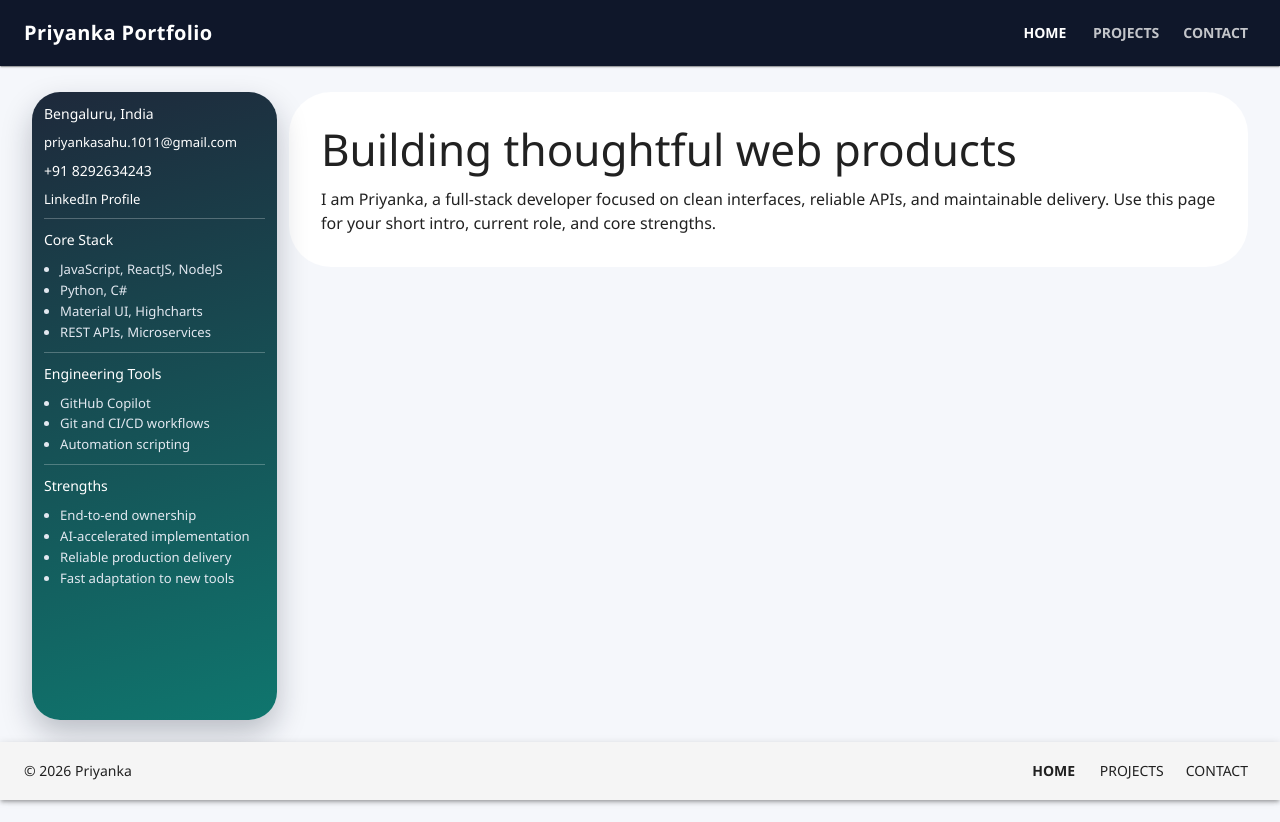
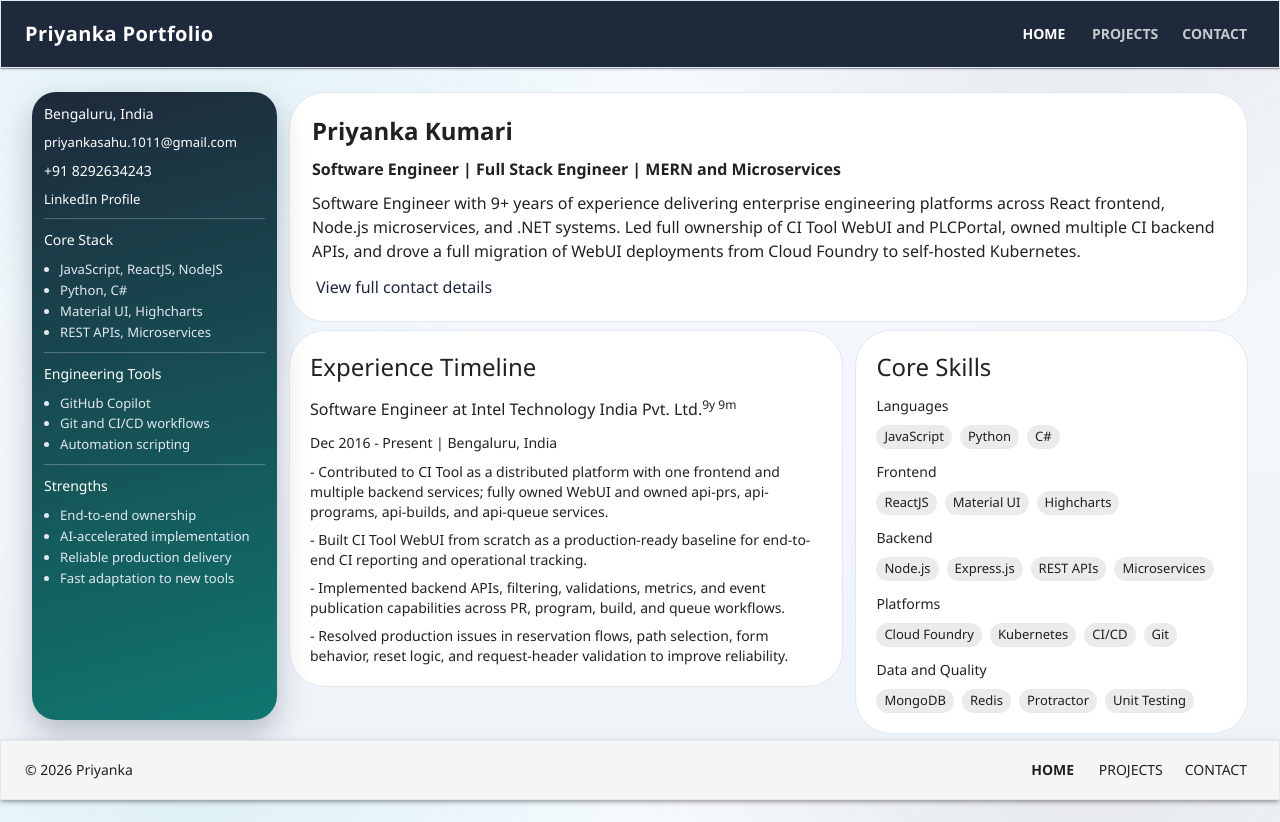
Before and after one commit to priyankak10/priyanka-portfolio, a React (Vite) app in the folder priyanka-portfolio/: page / in a window 1280 px wide. Built offline with nearby package versions, Linux system fonts and the light colour scheme.

Commit message:
fed data to componenets

```diff
--- a/priyanka-portfolio/src/App.jsx
+++ b/priyanka-portfolio/src/App.jsx
@@ -9,17 +9,40 @@ const appTheme = createTheme({
   palette: {
     mode: "light",
     primary: {
-      main: "#0f172a",
+      main: "#1e293b",
+    },
+    secondary: {
+      main: "#0ea5a5",
     },
     background: {
-      default: "#f5f7fb",
+      default: "#eef3f8",
+      paper: "#ffffff",
     },
   },
   shape: {
-    borderRadius: 14,
+    borderRadius: 12,
   },
   typography: {
     fontFamily: '"Poppins", "Segoe UI", sans-serif',
+  },
+  components: {
+    MuiCssBaseline: {
+      styleOverrides: {
+        body: {
+          backgroundColor: "#eef3f8",
+          backgroundImage:
+            "radial-gradient(circle at 15% -10%, rgba(14,165,165,0.12), transparent 36%), radial-gradient(circle at 85% -15%, rgba(30,41,59,0.1), transparent 34%), linear-gradient(180deg, #f8fbff 0%, #eef3f8 100%)",
+          backgroundAttachment: "fixed",
+        },
+      },
+    },
+    MuiPaper: {
+      styleOverrides: {
+        root: {
+          border: "1px solid #e2e8f0",
+        },
+      },
+    },
   },
 });
 
--- a/priyanka-portfolio/src/pages/ContactPage.jsx
+++ b/priyanka-portfolio/src/pages/ContactPage.jsx
@@ -1,16 +1,74 @@
-import { Paper, Stack, Typography } from "@mui/material";
+import { Link, Paper, Stack, Typography } from "@mui/material";
+import { portfolioData } from "../data/portfolioData";
 
 function ContactPage() {
+  const { personal, education, awardsAndCertifications } = portfolioData;
+
   return (
+    <Stack spacing={2}>
       <Paper elevation={0} sx={{ p: { xs: 2.5, sm: 4 }, borderRadius: 3 }}>
         <Stack spacing={1}>
           <Typography variant="h4">Let us connect</Typography>
           <Typography variant="body1" color="text.secondary">
-          Share your email, LinkedIn, and preferred timezone here so people can
-          reach out for collaboration, interviews, or project discussions.
+            Open to product engineering opportunities, technical collaboration,
+            and architecture-focused conversations.
+          </Typography>
+          <Typography variant="body2">
+            <strong>Email:</strong>{" "}
+            <Link href={`mailto:${personal.email}`} underline="hover">
+              {personal.email}
+            </Link>
+          </Typography>
+          <Typography variant="body2">
+            <strong>Phone:</strong> {personal.phone}
+          </Typography>
+          <Typography variant="body2">
+            <strong>LinkedIn:</strong>{" "}
+            <Link
+              href={personal.linkedin}
+              target="_blank"
+              rel="noreferrer"
+              underline="hover"
+            >
+              {personal.linkedin.replace("https://", "")}
+            </Link>
+          </Typography>
+          <Typography variant="body2" color="text.secondary">
+            <strong>Location:</strong> {personal.location}
           </Typography>
         </Stack>
       </Paper>
+
+      <Paper elevation={0} sx={{ p: { xs: 2.5, sm: 4 }, borderRadius: 3 }}>
+        <Stack spacing={1.5}>
+          <Typography variant="h5">Education</Typography>
+          {education.map((item) => (
+            <Stack key={`${item.degree}-${item.year}`} spacing={0.3}>
+              <Typography variant="subtitle1" fontWeight={600}>
+                {item.degree}
+              </Typography>
+              <Typography variant="body2" color="text.secondary">
+                {item.institute}
+              </Typography>
+              <Typography variant="body2" color="text.secondary">
+                {item.year} | {item.score}
+              </Typography>
+            </Stack>
+          ))}
+        </Stack>
+      </Paper>
+
+      <Paper elevation={0} sx={{ p: { xs: 2.5, sm: 4 }, borderRadius: 3 }}>
+        <Stack spacing={1.2}>
+          <Typography variant="h5">Awards and Certifications</Typography>
+          {awardsAndCertifications.map((item) => (
+            <Typography key={item} variant="body2" color="text.secondary">
+              - {item}
+            </Typography>
+          ))}
+        </Stack>
+      </Paper>
+    </Stack>
   );
 }
 
--- a/priyanka-portfolio/src/pages/HomePage.jsx
+++ b/priyanka-portfolio/src/pages/HomePage.jsx
@@ -1,22 +1,150 @@
-import { Paper, Stack, Typography } from "@mui/material";
+import {
+  Box,
+  Chip,
+  Divider,
+  Grid,
+  Link,
+  Paper,
+  Stack,
+  Typography,
+} from "@mui/material";
+import { getExperienceTimeline, portfolioData } from "../data/portfolioData";
 
 function HomePage() {
+  const { personal, summary, skills } = portfolioData;
+  const experienceTimeline = getExperienceTimeline();
+
+  const skillGroups = [
+    { label: "Languages", items: skills.languages },
+    { label: "Frontend", items: skills.frontend },
+    { label: "Backend", items: skills.backend },
+    { label: "Platforms", items: skills.platforms },
+    { label: "Data and Quality", items: skills.dataAndQuality },
+  ];
+
+  const chipWrapSx = {
+    display: "flex",
+    flexWrap: "wrap",
+    gap: 1,
+    alignItems: "flex-start",
+  };
+
+  const skillChipSx = {
+    maxWidth: "100%",
+    alignSelf: "flex-start",
+    "& .MuiChip-label": {
+      whiteSpace: "normal",
+      wordBreak: "keep-all",
+      overflowWrap: "normal",
+      lineHeight: 1.2,
+    },
+  };
+
   return (
-    <Paper elevation={0} sx={{ p: { xs: 2.5, sm: 4 }, borderRadius: 3 }}>
-      <Stack spacing={1.5}>
-        <Typography
-          variant="h3"
-          sx={{ fontSize: { xs: "2rem", sm: "2.75rem" } }}
-        >
-          Building thoughtful web products
-        </Typography>
-        <Typography variant="body1" color="text.secondary">
-          I am Priyanka, a full-stack developer focused on clean interfaces,
-          reliable APIs, and maintainable delivery. Use this page for your short
-          intro, current role, and core strengths.
-        </Typography>
-      </Stack>
-    </Paper>
+    <Stack spacing={1}>
+      <Paper elevation={0} sx={{ p: { xs: 2, sm: 2.75 }, borderRadius: 3 }}>
+        <Stack spacing={1}>
+          <Typography variant="h5">
+            <strong>{personal.name}</strong>
+          </Typography>
+          <Typography variant="subtitle1" color="text.secondary">
+            <strong>{personal.title}</strong>
+          </Typography>
+          <Typography variant="body1" color="text.secondary">
+            {summary}
+          </Typography>
+
+          <Stack
+            direction="row"
+            spacing={1}
+            useFlexGap
+            flexWrap="wrap"
+            sx={{ pt: 0.5 }}
+          >
+            <Link
+              href="/contact"
+              underline="hover"
+              sx={{ alignSelf: "center", ml: 0.5 }}
+            >
+              View full contact details
+            </Link>
+          </Stack>
+        </Stack>
+      </Paper>
+
+      <Grid container spacing={1.5}>
+        <Grid size={{ xs: 12, md: 7 }}>
+          <Paper elevation={0} sx={{ p: { xs: 2, sm: 2.5 }, borderRadius: 3 }}>
+            <Stack spacing={1.5}>
+              <Typography variant="h5">Experience Timeline</Typography>
+              {experienceTimeline.map((role, index) => (
+                <Stack key={`${role.company}-${role.startDate}`} spacing={1.2}>
+                  <Stack
+                    direction={{ xs: "column", sm: "row" }}
+                    justifyContent="space-between"
+                    alignItems={{ xs: "flex-start", sm: "center" }}
+                    gap={0.75}
+                  >
+                    <Typography variant="subtitle1" fontWeight={600}>
+                      {role.role} at {role.company}
+                    </Typography>
+                    <Typography variant="caption" color="text.secondary">
+                      {role.durationLabel}
+                    </Typography>
+                  </Stack>
+                  <Typography variant="body2" color="text.secondary">
+                    {role.dateRangeLabel} | {role.location}
+                  </Typography>
+                  <Stack spacing={1}>
+                    {role.highlights.map((point) => (
+                      <Typography
+                        key={point}
+                        variant="body2"
+                        color="text.secondary"
+                      >
+                        - {point}
+                      </Typography>
+                    ))}
+                  </Stack>
+                  {index < experienceTimeline.length - 1 && <Divider />}
+                </Stack>
+              ))}
+              {experienceTimeline.length === 0 && (
+                <Typography variant="body2" color="text.secondary">
+                  Add experience records in portfolioData.js to populate
+                  timeline.
+                </Typography>
+              )}
+            </Stack>
+          </Paper>
+        </Grid>
+
+        <Grid size={{ xs: 12, md: 5 }}>
+          <Paper elevation={0} sx={{ p: { xs: 2, sm: 2.5 }, borderRadius: 3 }}>
+            <Stack spacing={1.5}>
+              <Typography variant="h5">Core Skills</Typography>
+              {skillGroups.map((group) => (
+                <Stack key={group.label} spacing={1}>
+                  <Typography variant="subtitle2" color="text.secondary">
+                    {group.label}
+                  </Typography>
+                  <Box sx={chipWrapSx}>
+                    {group.items.map((item) => (
+                      <Chip
+                        key={item}
+                        label={item}
+                        size="small"
+                        sx={skillChipSx}
+                      />
+                    ))}
+                  </Box>
+                </Stack>
+              ))}
+            </Stack>
+          </Paper>
+        </Grid>
+      </Grid>
+    </Stack>
   );
 }
 
--- a/priyanka-portfolio/src/pages/ProjectsPage.jsx
+++ b/priyanka-portfolio/src/pages/ProjectsPage.jsx
@@ -1,18 +1,29 @@
 import { Grid, Paper, Stack, Typography } from "@mui/material";
+import { portfolioData } from "../data/portfolioData";
 
 function ProjectsPage() {
+  const { keyOwnership } = portfolioData;
+
   return (
     <Stack spacing={2}>
-      <Typography variant="h4">Selected Projects</Typography>
+      <Typography variant="h4">Ownership and Product Impact</Typography>
+      <Typography variant="body1" color="text.secondary">
+        These are the core areas where I drove implementation, reliability, and
+        platform-level delivery.
+      </Typography>
+
       <Grid container spacing={2}>
-        {[1, 2, 3].map((item) => (
-          <Grid key={item} size={{ xs: 12, sm: 6, md: 4 }}>
+        {keyOwnership.map((project) => (
+          <Grid key={project.area} size={{ xs: 12, md: 6 }}>
             <Paper sx={{ p: 2.5, borderRadius: 3 }} elevation={0}>
-              <Typography variant="h6">Project {item}</Typography>
-              <Typography variant="body2" color="text.secondary">
-                Add outcome-focused notes here: problem, stack, approach, and
-                measurable impact.
-              </Typography>
+              <Stack spacing={1.25}>
+                <Typography variant="h6">{project.area}</Typography>
+                {project.impact.map((line) => (
+                  <Typography key={line} variant="body2" color="text.secondary">
+                    - {line}
+                  </Typography>
+                ))}
+              </Stack>
             </Paper>
           </Grid>
         ))}
```
Lines whose indentation alone changed are shown as unchanged.
